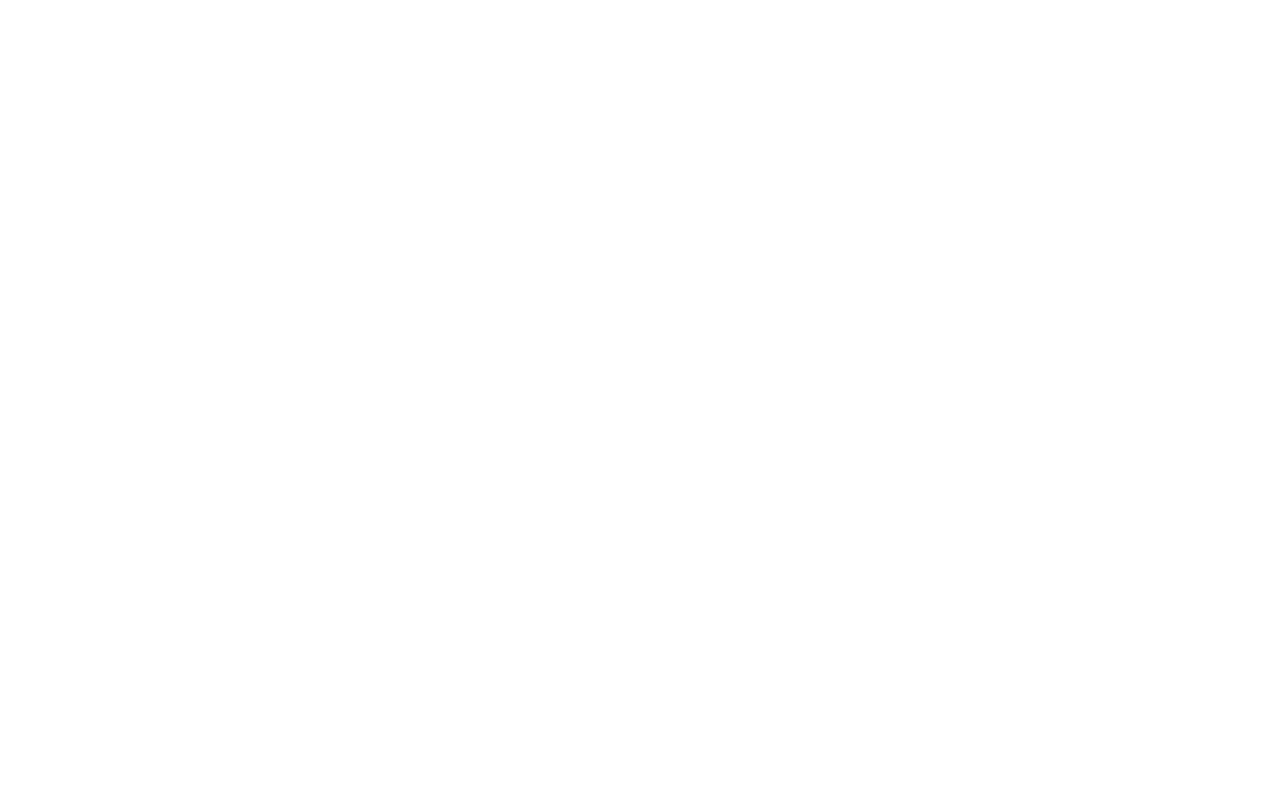
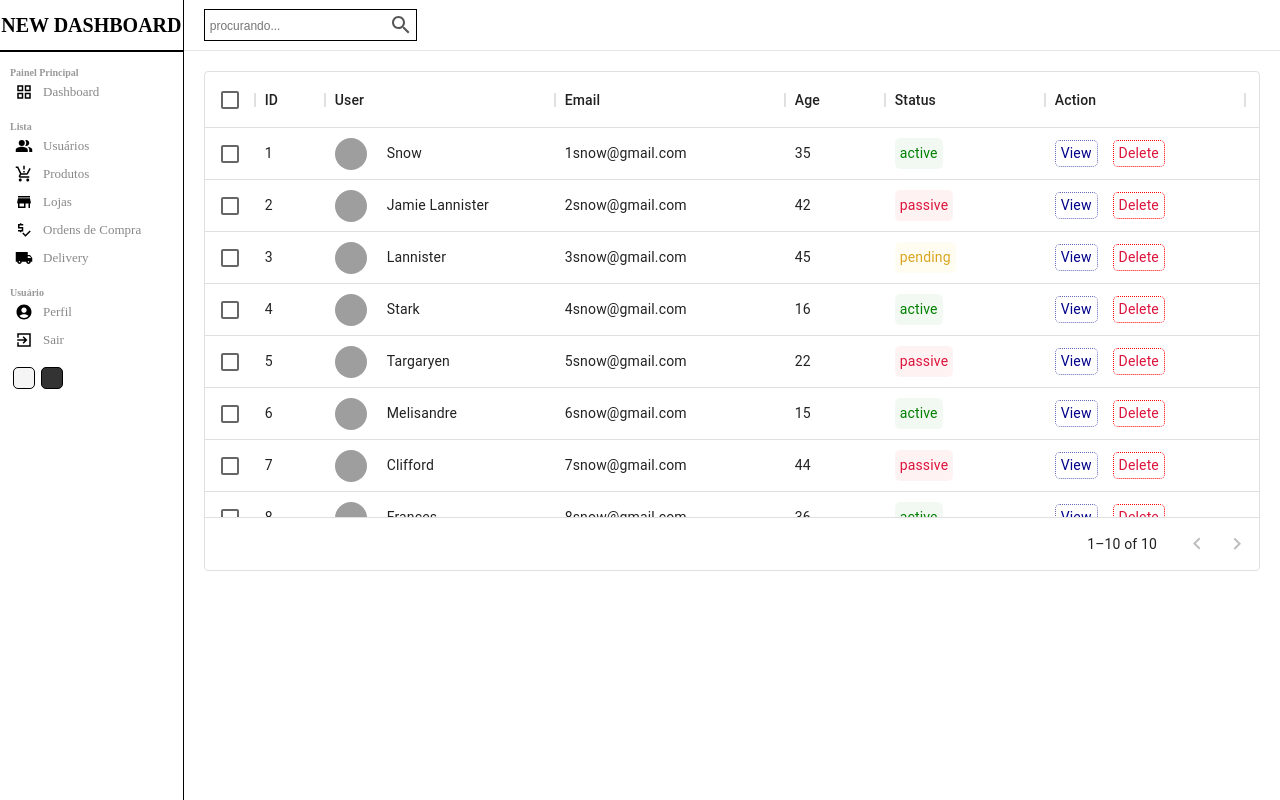
Before and after one commit to victor2706/Projeto-Final-frontend, a React (Create React App) app: page /Lojas in a window 1280 px wide. Before the commit this address had no page. Built offline with nearby package versions, Linux system fonts and the light colour scheme; grey boxes are pictures that could not be loaded.

Commit message:
tabela de Usuarios

```diff
--- a/package.json
+++ b/package.json
@@ -7,6 +7,7 @@
     "@emotion/styled": "^11.8.1",
     "@mui/icons-material": "^5.8.0",
     "@mui/material": "^5.8.1",
+    "@mui/x-data-grid": "^5.11.1",
     "@testing-library/jest-dom": "^5.16.4",
     "@testing-library/react": "^13.2.0",
     "@testing-library/user-event": "^13.5.0",
--- a/src/App.js
+++ b/src/App.js
@@ -23,6 +23,11 @@ function App() {
               <Route path=":produtoId" element={<Mais/>} />
               <Route path="novo" element={<Novo/>}/>
             </Route>
+            <Route path="Lojas">
+            <Route index element={<Lista/>} />
+              <Route path=":lojaId" element={<Mais/>} />
+              <Route path="novo" element={<Novo/>}/>
+            </Route>
             </Route>
         </Routes>
       </BrowserRouter>
--- a/src/components/Menunotopo/Menutopo.jsx
+++ b/src/components/Menunotopo/Menutopo.jsx
@@ -12,18 +12,6 @@ const Menutopo = () => {
           <input type="text" placeholder="procurando..."/>
           <SearchSharpIcon/>
         </div>
-        <div className="items">
-          <div className="item">
-            <LanguageSharpIcon className="icon"/>
-            Inglês
-          </div>
-          <div className="item">
-            <DarkModeSharpIcon className="icon"/>
-          </div>
-          <div className="item">
-            <FormatListBulletedSharpIcon className="icon"/>
-          </div>
-        </div>
       </div>
     </div>
   )
--- a/src/components/Menunotopo/menutopo.scss
+++ b/src/components/Menunotopo/menutopo.scss
@@ -16,7 +16,7 @@
         .procurar{
             display: flex;
             align-items: center;
-            border: 0.5px solid lightgreen;
+            border: 0.5px solid rgb(0, 0, 0);
             padding: 3px;
 
             input{
@@ -28,22 +28,6 @@
                     font-size: 12px;
                 }
             }
-
         }
-        .items{
-            display: flex;
-            align-items: center;
-
-            .item{
-                display: flex;
-                align-items: center;
-                margin-right: 20px;
-
-                icon{
-                    font-style: 20px;
-                }
-            }
-        }
-
     }
 }
--- /dev/null
+++ b/src/components/tabeladedados/Tabeladados.jsx
@@ -0,0 +1,28 @@
+import "./tabeladados.scss"
+
+import { DataGrid } from '@mui/x-data-grid';
+import {usercolumns, userRows } from "../../tabeladedadossource";
+
+const Tabeladados = () => {
+  const colunaaction = [{ field: "action", headerName: "Action", width: 200 , renderCell:()=>{
+    return(
+      <div className="cellAction">
+        <div className="viewButton">View</div>
+        <div className="deleteButton">Delete</div>
+      </div>
+    )
+  }}]
+  return (
+    <div className="tabela" >
+      <DataGrid
+        rows={userRows}
+        columns={usercolumns.concat(colunaaction)}
+        pageSize={10}
+        rowsPerPageOptions={[10]}
+        checkboxSelection
+      />
+    </div>
+  )
+}
+
+export default Tabeladados
--- /dev/null
+++ b/src/components/tabeladedados/tabeladados.scss
@@ -0,0 +1,54 @@
+.tabela{
+    height: 500px;
+    padding: 20px;
+
+    .cellWithImg {
+        display: flex;
+        align-items: center;
+
+        .cellImg {
+            width: 32px;
+            height: 32px;
+            border-radius: 50%;
+            object-fit: cover;
+            margin-right: 20px;
+        }
+    }
+
+    .cellWithStatus{
+        padding: 5px;
+        border-radius: 5px;
+
+        &.active{
+            background-color: rgba(0, 128, 0, 0.05);
+            color: green;
+        }
+        &.pending{
+            background-color: rgba(255, 217, 0, 0.05);
+            color: goldenrod;
+        }
+        &.passive {
+            background-color: rgba(255, 0, 0, 0.05);
+            color: crimson;
+        }
+    }
+
+    .cellAction{
+        display: flex;
+        align-items: center;
+        gap: 15px;
+
+        .viewButton{
+            padding: 2px 5px;
+            border-radius: 5px;
+            color: darkblue;
+            border: 1px dotted rgba(0, 0, 139, 0.596);
+        }
+        .deleteButton{
+            padding: 2px 5px;
+            border-radius: 5px;
+            color: crimson;
+            border: 1px dotted rgb(255, 0, 0);
+        }
+    }
+}
--- a/src/pages/Lista/Lista.jsx
+++ b/src/pages/Lista/Lista.jsx
@@ -1,6 +1,7 @@
 import "./Lista.scss"
 import MenuLat from "../../components/MenuLateral/Menulat"
 import Menunotopo from "../../components/Menunotopo/Menutopo"
+import Tabeladados from "../../components/tabeladedados/Tabeladados"
 
 
 const Lista = () => {
@@ -9,7 +10,7 @@ const Lista = () => {
       <MenuLat/>
       <div className="ListaContainer">
         <Menunotopo/>
-        datatabela
+        <Tabeladados/>
       </div>
     </div>
   )
--- /dev/null
+++ b/src/tabeladedadossource.js
@@ -0,0 +1,124 @@
+import { id } from "@mui/material/locale";
+
+export const usercolumns = [
+    { field: 'id', headerName: 'ID', width: 70 },
+    {
+      field: 'user',
+      headerName: 'User',
+      width: 230,
+      renderCell: (params) => {
+          return (
+              <div className= "cellWithImg">
+                  <img className="cellImg" src={params.row.img} alt="avatar" />
+                  {params.row.username}
+              </div>
+          );
+      },
+    },
+    {
+      field: "email",
+      headerName: "Email",
+      width: "230",
+    },
+    {
+      field: "age",
+      headerName: "Age",
+      width: "100",
+    },
+    {
+      field: "status",
+      headerName: "Status",
+      width: 160,
+      renderCell:(params)=>{
+        return (
+          <div className={`cellWithStatus ${params.row.status}`}>
+            {params.row.status}
+          </div>
+        )
+      }
+    }
+  ];
+
+  //teporary data
+export const userRows = [
+  {
+    id: 1,
+    username: "Snow",
+    img: "https://images.pexels.com/photos/1820770/pexels-photo-1820770.jpeg?auto=compress&cs=tinysrgb&dpr=2&w=500",
+    status: "active",
+    email: "1snow@gmail.com",
+    age: 35,
+  },
+  {
+    id: 2,
+    username: "Jamie Lannister",
+    img: "https://images.pexels.com/photos/1820770/pexels-photo-1820770.jpeg?auto=compress&cs=tinysrgb&dpr=2&w=500",
+    email: "2snow@gmail.com",
+    status: "passive",
+    age: 42,
+  },
+  {
+    id: 3,
+    username: "Lannister",
+    img: "https://images.pexels.com/photos/1820770/pexels-photo-1820770.jpeg?auto=compress&cs=tinysrgb&dpr=2&w=500",
+    email: "3snow@gmail.com",
+    status: "pending",
+    age: 45,
+  },
+  {
+    id: 4,
+    username: "Stark",
+    img: "https://images.pexels.com/photos/1820770/pexels-photo-1820770.jpeg?auto=compress&cs=tinysrgb&dpr=2&w=500",
+    email: "4snow@gmail.com",
+    status: "active",
+    age: 16,
+  },
+  {
+    id: 5,
+    username: "Targaryen",
+    img: "https://images.pexels.com/photos/1820770/pexels-photo-1820770.jpeg?auto=compress&cs=tinysrgb&dpr=2&w=500",
+    email: "5snow@gmail.com",
+    status: "passive",
+    age: 22,
+  },
+  {
+    id: 6,
+    username: "Melisandre",
+    img: "https://images.pexels.com/photos/1820770/pexels-photo-1820770.jpeg?auto=compress&cs=tinysrgb&dpr=2&w=500",
+    email: "6snow@gmail.com",
+    status: "active",
+    age: 15,
+  },
+  {
+    id: 7,
+    username: "Clifford",
+    img: "https://images.pexels.com/photos/1820770/pexels-photo-1820770.jpeg?auto=compress&cs=tinysrgb&dpr=2&w=500",
+    email: "7snow@gmail.com",
+    status: "passive",
+    age: 44,
+  },
+  {
+    id: 8,
+    username: "Frances",
+    img: "https://images.pexels.com/photos/1820770/pexels-photo-1820770.jpeg?auto=compress&cs=tinysrgb&dpr=2&w=500",
+    email: "8snow@gmail.com",
+    status: "active",
+    age: 36,
+  },
+  {
+    id: 9,
+    username: "Roxie",
+    img: "https://images.pexels.com/photos/1820770/pexels-photo-1820770.jpeg?auto=compress&cs=tinysrgb&dpr=2&w=500",
+    email: "snow@gmail.com",
+    status: "pending",
+    age: 65,
+  },
+  {
+    id: 10,
+    username: "Roxie",
+    img: "https://images.pexels.com/photos/1820770/pexels-photo-1820770.jpeg?auto=compress&cs=tinysrgb&dpr=2&w=500",
+    email: "snow@gmail.com",
+    status: "active",
+    age: 65,
+  },
+]
```
Also changed, not shown: 1 other file (tests, documents, lock files or other folders).
